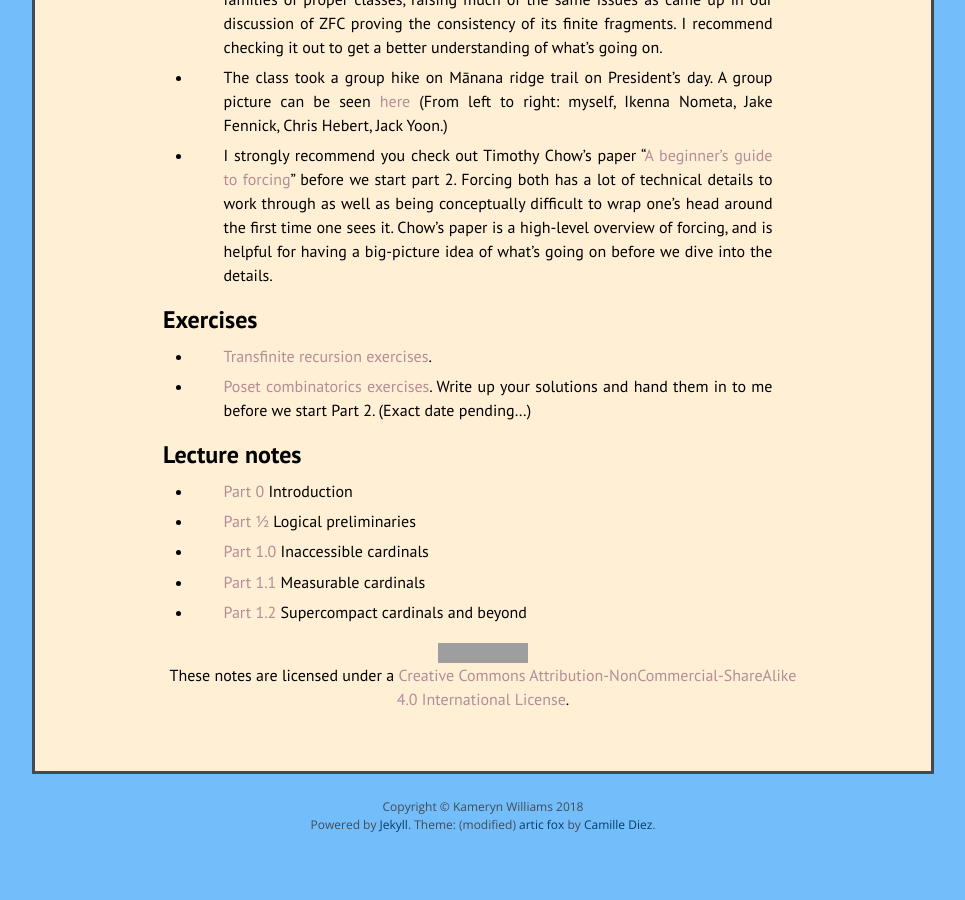
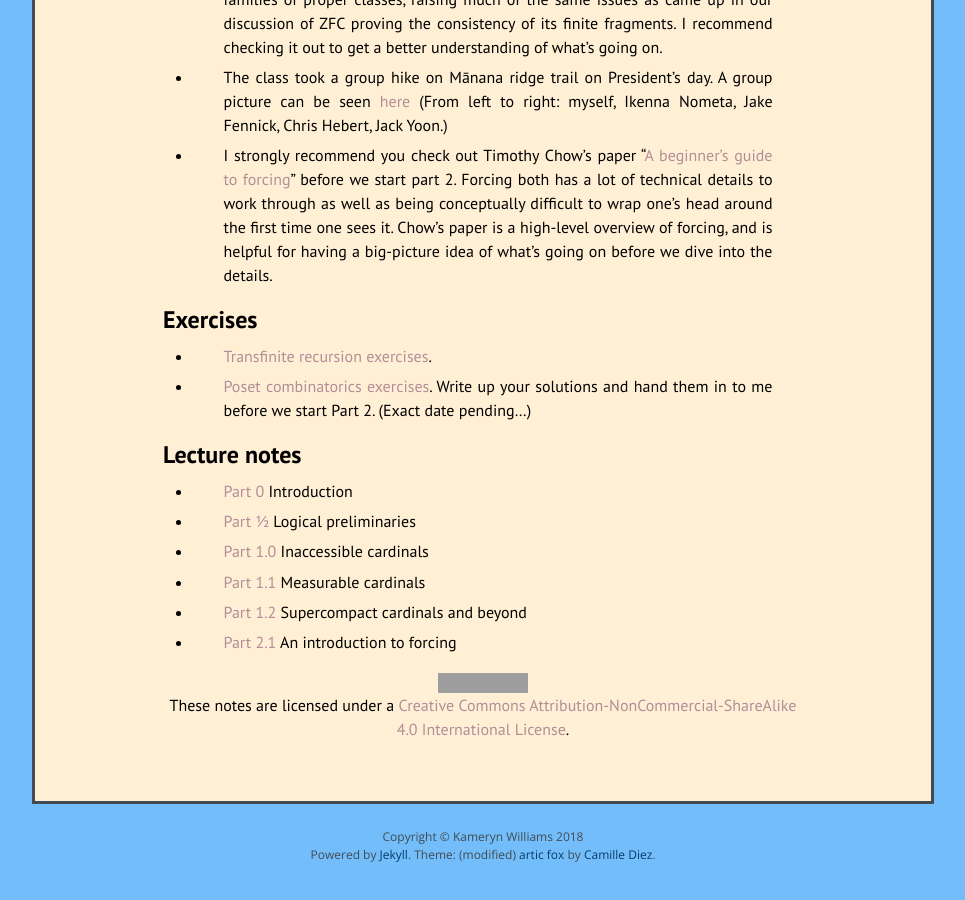
Before and after one commit to kamerynjw/kamerynjw.github.io, a Jekyll site: the page built from teaching/2019/math655.md, in a window 1280 px wide and 900 px high, scrolled down 2504 px. Shown: the whole window, without its empty margins (157-1122 px from the left). Built offline with Jekyll 4.4.1, drawn with Linux system fonts in a browser that asks for light colours; nearby versions of some CDN libraries; formulas are drawn with MathJax 3; before the commit the page ends 3374 px from its top, so only the background shows below that; grey boxes are pictures that could not be loaded.

Commit message:
forcing notes part 1

```diff
--- a/teaching/2019/math655.md
+++ b/teaching/2019/math655.md
@@ -138,4 +138,6 @@ Lecture notes
 
 * [Part 1.2]({{ page.url }}part1.2.pdf) Supercompact cardinals and beyond
 
+* [Part 2.1]({{ page.url }}part2.1.pdf) An introduction to forcing
+
 <center><a rel="license" href="http://creativecommons.org/licenses/by-nc-sa/4.0/"><img alt="Creative Commons License" style="border-width:0" src="https://i.creativecommons.org/l/by-nc-sa/4.0/88x31.png" class="cclogo"/></a><br />These notes are licensed under a <a rel="license" href="http://creativecommons.org/licenses/by-nc-sa/4.0/">Creative Commons Attribution-NonCommercial-ShareAlike 4.0 International License</a>.</center>
```
Also changed, not shown: 1 other file.
